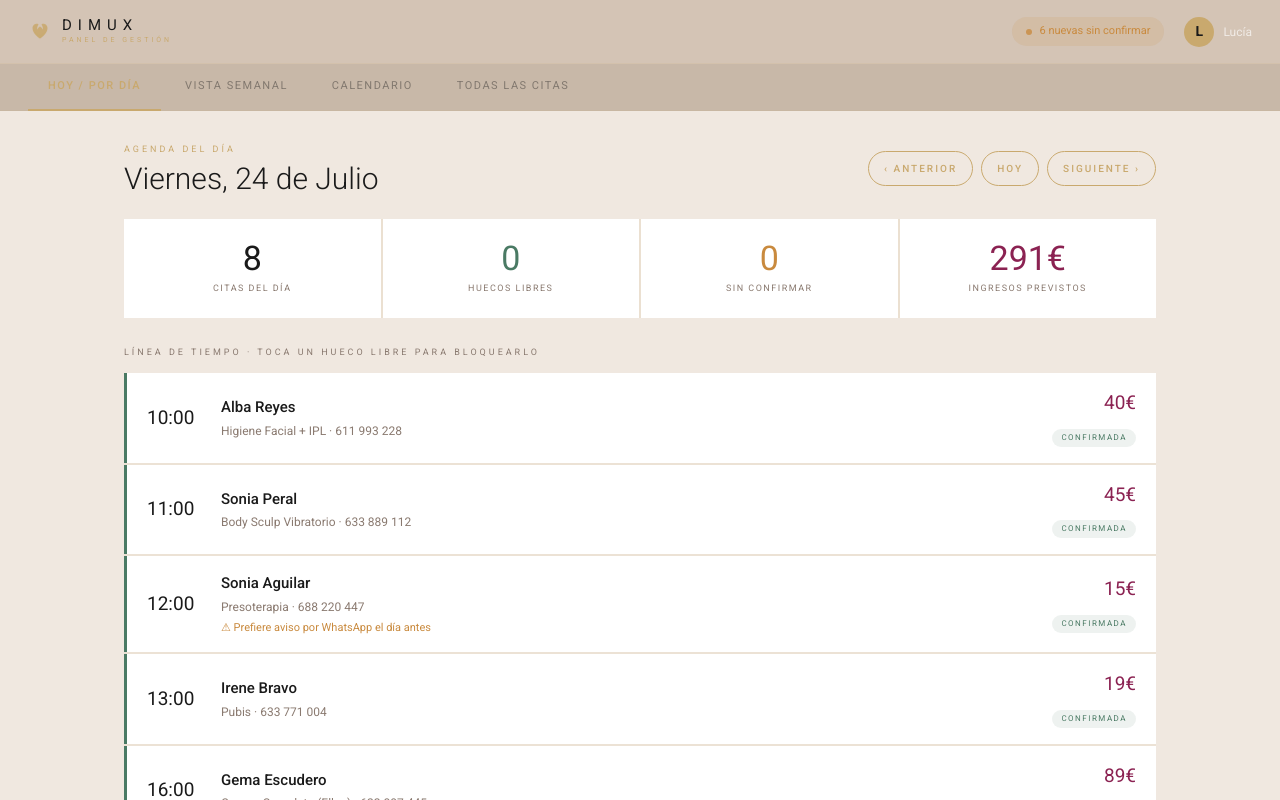
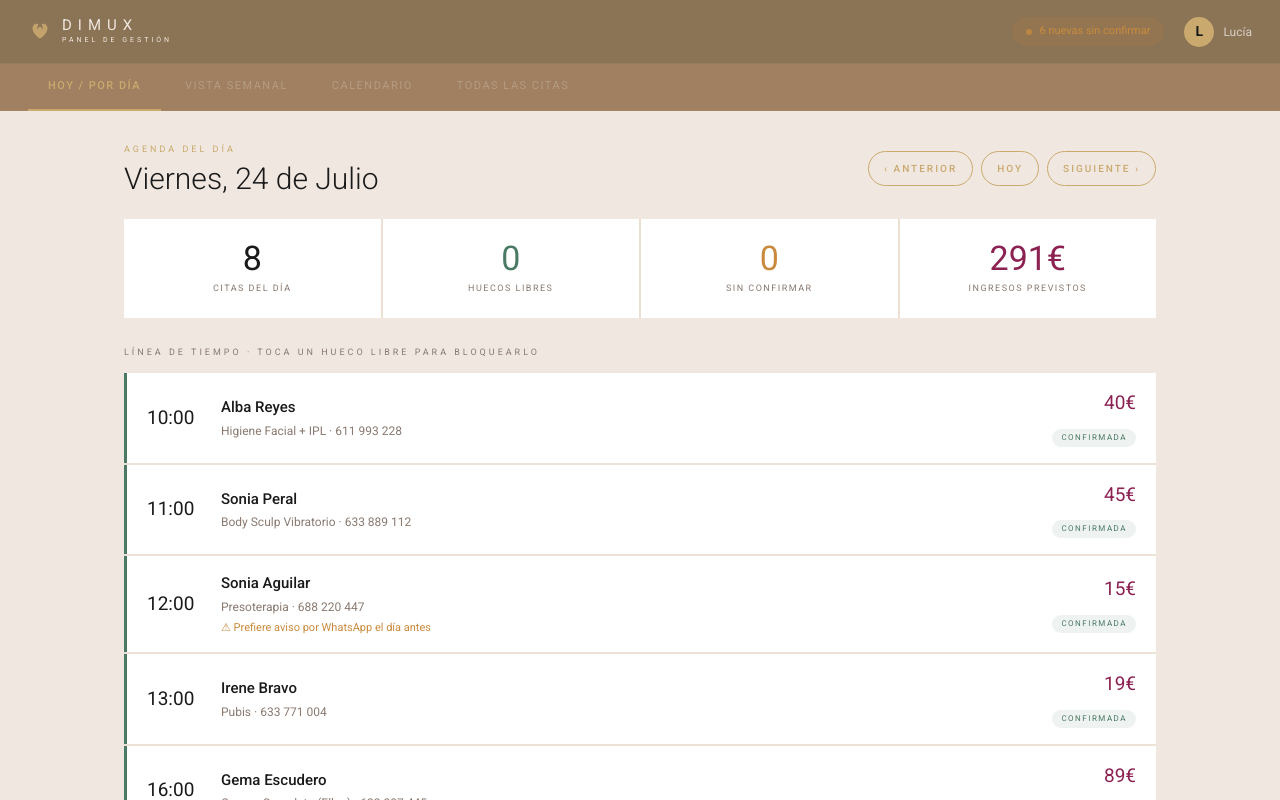
Before and after one commit to carlosalfredogarcia/estetica-web, a Next.js app: page /admin in a window 1280 px wide. Shown: the top 800 px of the page. Built offline with nearby package versions, Linux system fonts and the light colour scheme.

Commit message:
admin: header #8B7355, tabs #A08060, textos beige claro
DIMUX y PANEL DE GESTIÓN → #F0E8E0, tabs inactivas → #F0E8E044.

Co-Authored-By: Claude Sonnet 4.6 <noreply@anthropic.com>
Claude-Session: https://claude.ai/code/session_01PeCom8tvAN3DqL6e8akmx4

```diff
--- a/src/app/admin/page.tsx
+++ b/src/app/admin/page.tsx
@@ -234,14 +234,14 @@ export default function AdminPage(){
       )}
 
       {/* HEADER */}
-      <header style={{background:"#D4C4B5",borderBottom:`1px solid ${G}22`,
+      <header style={{background:"#8B7355",borderBottom:`1px solid ${G}22`,
         padding:"0 28px",height:64,display:"flex",alignItems:"center",
         justifyContent:"space-between",position:"sticky",top:0,zIndex:200}}>
         <div style={{display:"flex",alignItems:"center",gap:10}}>
           <div className="float"><Lotus size={24}/></div>
           <div>
-            <div style={{...serif,fontSize:15,letterSpacing:"6px",color:"#1A1A1A",lineHeight:1}}>DIMUX</div>
-            <div style={{...sans,fontSize:7,letterSpacing:"3px",color:G,marginTop:2}}>PANEL DE GESTIÓN</div>
+            <div style={{...serif,fontSize:15,letterSpacing:"6px",color:"#F0E8E0",lineHeight:1}}>DIMUX</div>
+            <div style={{...sans,fontSize:7,letterSpacing:"3px",color:"#F0E8E0",marginTop:2}}>PANEL DE GESTIÓN</div>
           </div>
         </div>
         <div style={{display:"flex",alignItems:"center",gap:20}}>
@@ -264,13 +264,13 @@ export default function AdminPage(){
       </header>
 
       {/* TABS */}
-      <div style={{background:"#C8B8A8",borderBottom:`1px solid ${G}18`,
+      <div style={{background:"#A08060",borderBottom:`1px solid ${G}18`,
         padding:"0 28px",display:"flex",gap:4,position:"sticky",top:64,zIndex:190}}>
         {[["dia","Hoy / Por día"],["semana","Vista semanal"],["mes","Calendario"],["todas","Todas las citas"]].map(([id,l])=>(
           <button key={id} className="navbtn" onClick={()=>setView(id)}
             style={{...sans,padding:"14px 20px",border:"none",background:"none",
               cursor:"pointer",fontSize:11,letterSpacing:"1.5px",
-              color:view===id?G:"#1A1A1A66",
+              color:view===id?G:"#F0E8E044",
               borderBottom:`2px solid ${view===id?G:"transparent"}`,
               marginBottom:-1,fontWeight:view===id?500:400,transition:"color .2s"}}>
             {l.toUpperCase()}
```
